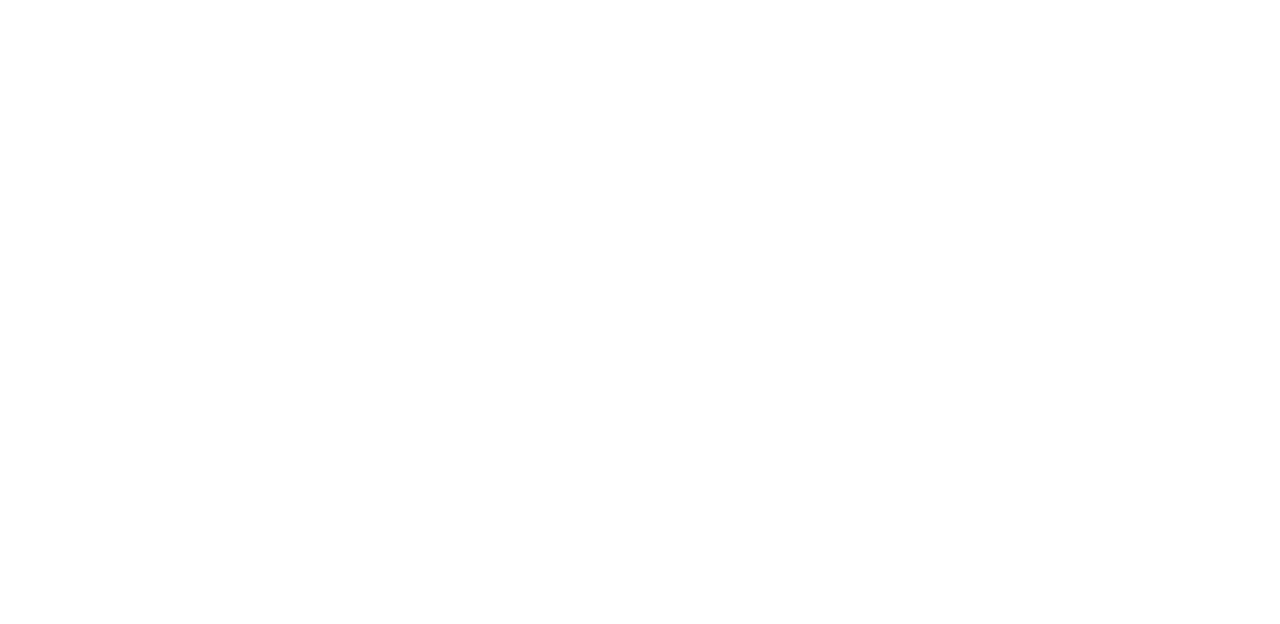
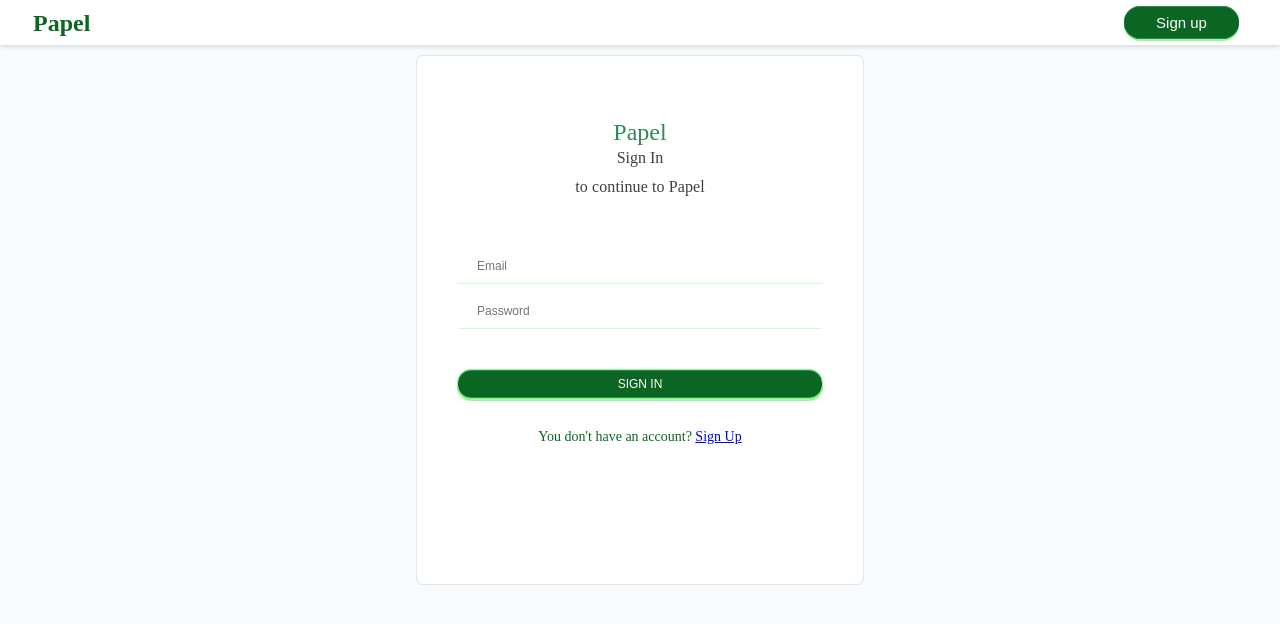
Before and after one commit to Irutingabo/Papel, a plain HTML site: page ui/index.html in a window 1280 px wide. Drawn offline with Linux system fonts and the light colour scheme.

Commit message:
[Finishes #171174703] Finish setting index as an entry point

```diff
--- a/ui/index.html
+++ b/ui/index.html
@@ -4,11 +4,41 @@
     <meta charset="UTF-8">
     <meta name="viewport" content="width=device-width, initial-scale=1.0">
     <meta http-equiv="X-UA-Compatible" content="ie=edge">
-    <title>Papel</title>
+    <title>Papel - Sign to start</title>
+    <link rel="stylesheet" href="./css/style.css">
 </head>
 
 <body>
+    <header>
+        <div class="title"><a href="#">Papel</a></div>
+        <div class="account">
+            <div class="accountDrop">
+                <button id="accountDropBtn" class="accountDropBtn" onclick="window.location.href='./pages/user/signup.html' ">Sign up</button>
+            </div>
+        </div>
+    </header>
+    <main>
 
+        <div class="container">
+            <div class="signFrame">
+                <div class="appTitle">
+                    <a href="#">Papel</a>
+                </div>
+                <div class="signTitle">Sign In</div>
+                <div class="subTitle">to continue to Papel</div>
+                <form class="formEntry" action="./pages/user/user.html">
+                    <fieldset>
+                        <input type="email" placeholder="Email" id="emailId" required>
+                        <input type="password" id="pwdId" placeholder="Password" required>
+                    </fieldset>
+                    <input type="submit" value="Sign In" class="submitBtn" id="signIn">
+                </form>
+                <div class="messageSign"> You don't have an account?
+                    <a href="./pages/user/signup.html">Sign Up</a>
+                </div>
+            </div>
+        </div>
+    </main>
 </body>
 
 </html>
```
